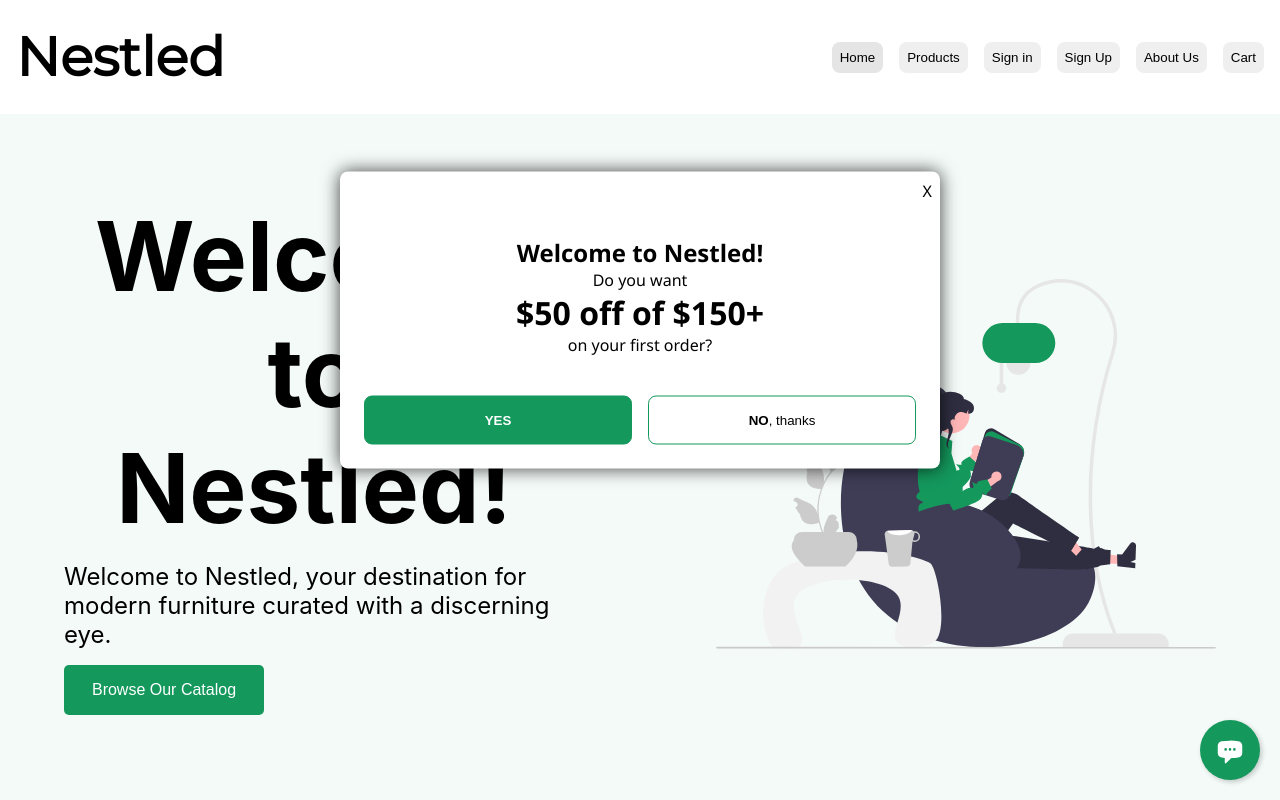
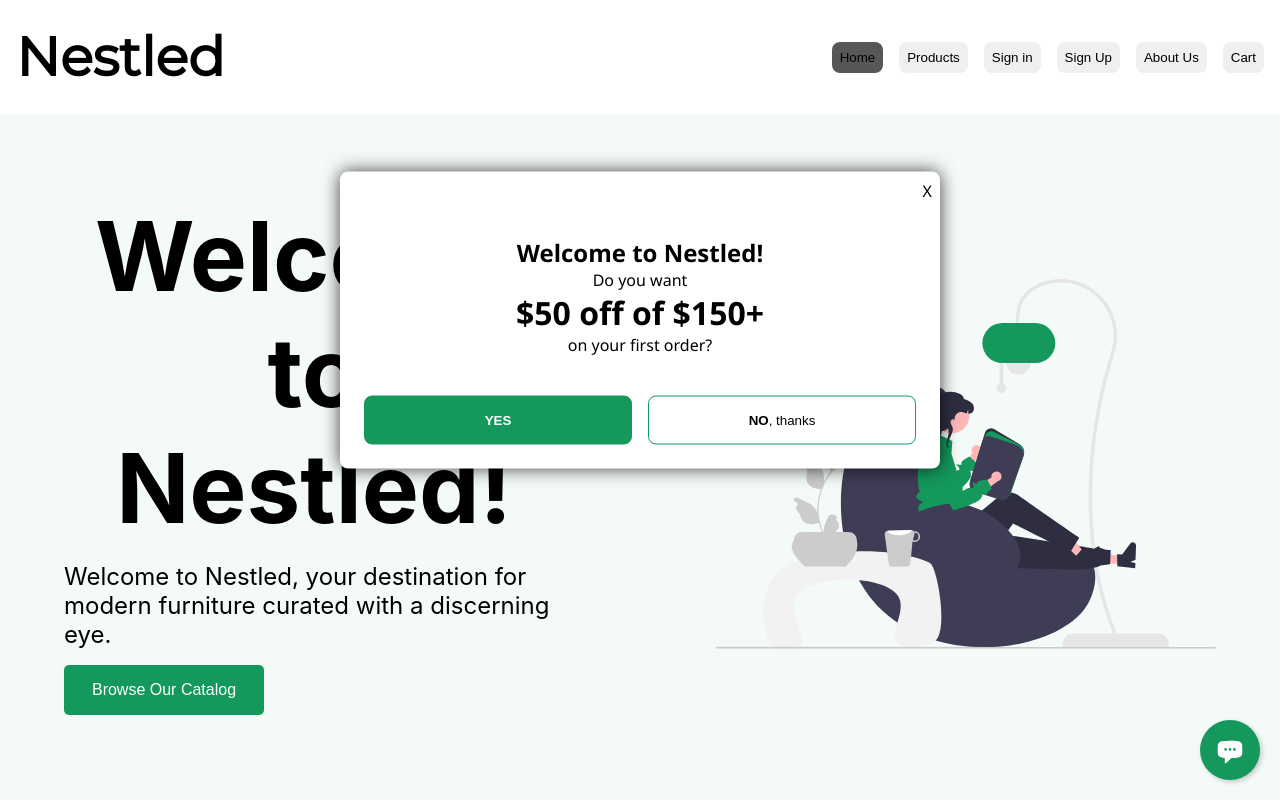
Before and after one commit to eorev/webstore, a React (Create React App) app: page /#/ in a window 1280 px wide. In both pictures the pointer is over the button "Home". Shown: the top 800 px of the page. Built offline with nearby package versions, Linux system fonts and the light colour scheme; no server answers; the database is empty.

Commit message:
removed excess code, added styling elements for button

```diff
--- a/src/components/Navbar.css
+++ b/src/components/Navbar.css
@@ -43,5 +43,5 @@ button {
     border: none;
 }
 button:hover {
-    background-color: #e5e5e5;
+    background-color: #585757;
 }
```
